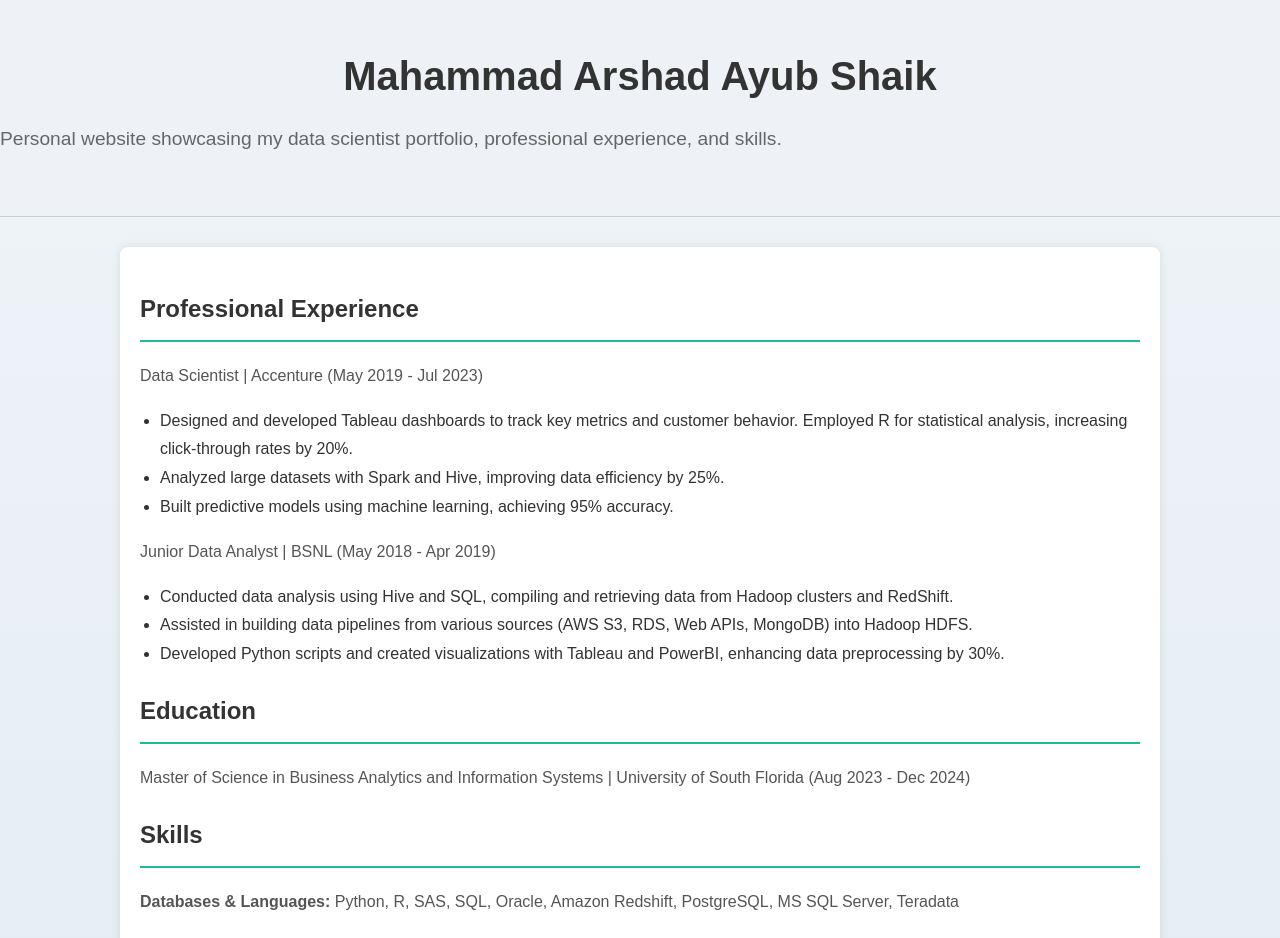
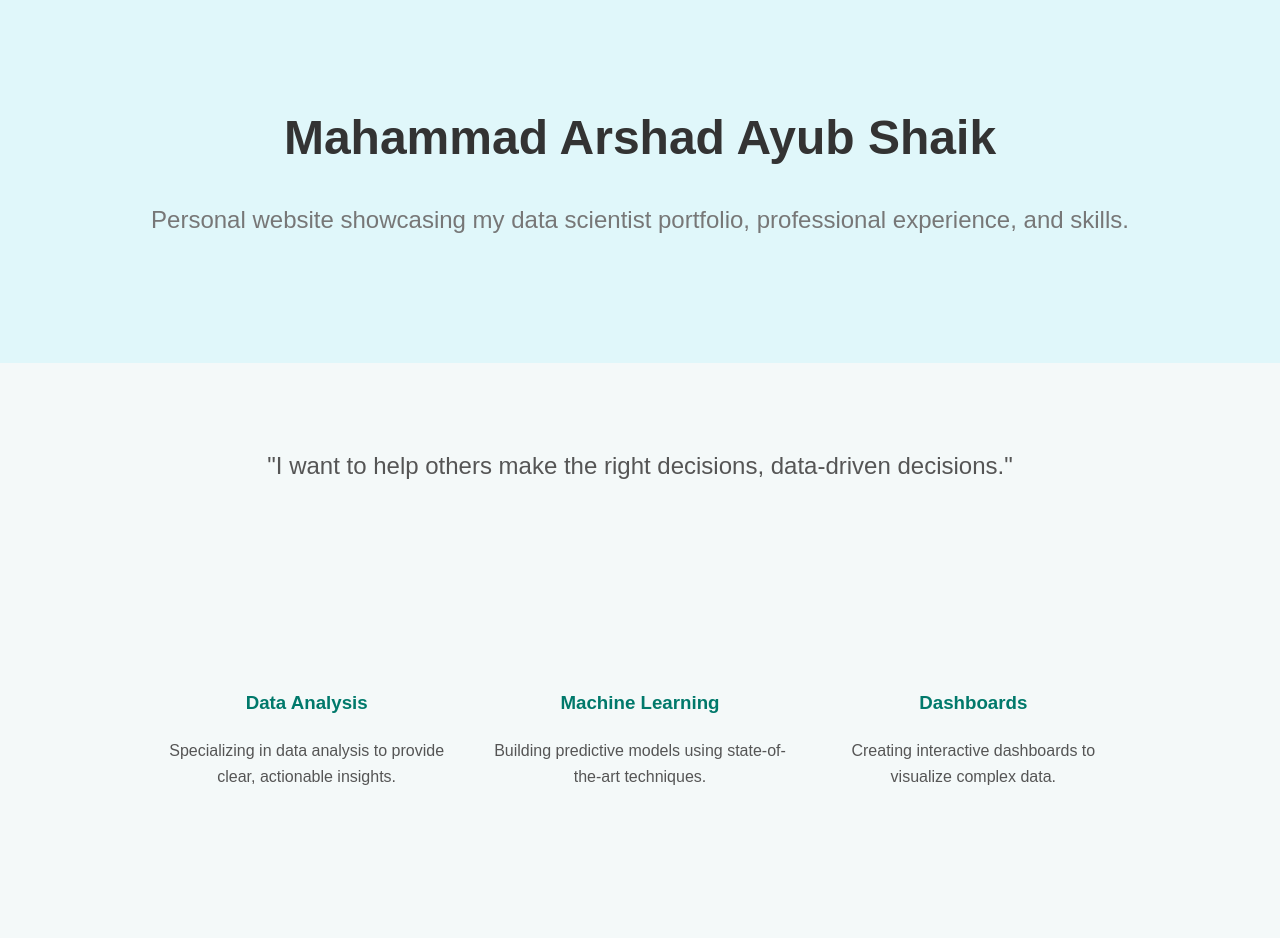
Before and after one commit to arshadsm/arshadsm.github.io, a Jekyll site: the page built from index.md, in a window 1280 px wide. Shown: the top 938 px of the page. Built offline with Jekyll 4.4.1, drawn with Linux system fonts in a browser that asks for light colours; some of the changed text lies outside the part shown.

Commit message:
Update default.html

```diff
--- a/_layouts/default.html
+++ b/_layouts/default.html
@@ -8,86 +8,105 @@
   <style>
     body {
       font-family: 'Source Sans Pro', sans-serif;
-      line-height: 1.8;
+      line-height: 1.6;
       margin: 0;
       padding: 0;
-      background: linear-gradient(to bottom, #f0f4f8, #dfe9f3);
       color: #333;
+      background-color: #f4f9f9;
     }
     header {
-      width: 100%;
-      background-color: #eef2f7;
-      padding: 40px 0;
       text-align: center;
-      border-bottom: 1px solid #ccc;
+      padding: 100px 0;
+      background-color: #e0f7fa;
     }
     header h1 {
       margin: 0;
-      font-size: 2.5em;
+      font-size: 3em;
       color: #333;
     }
     header p {
-      color: #666;
-      margin-top: 10px;
-      font-size: 1.2em;
+      font-size: 1.5em;
+      color: #777;
     }
-    .content {
-      width: 80%;
+    section {
+      padding: 60px 0;
       max-width: 1000px;
-      margin: 30px auto;
-      padding: 20px;
-      background-color: #ffffff;
-      box-shadow: 0 0 10px rgba(0, 0, 0, 0.1);
-      border-radius: 8px;
+      margin: 0 auto;
     }
-    h2 {
-      text-align: left;
-      color: #333;
-      border-bottom: 2px solid #1abc9c;
-      padding-bottom: 10px;
-      margin-bottom: 20px;
-    }
-    p {
-      text-align: left;
+    .intro {
+      text-align: center;
+      font-size: 1.5em;
       color: #555;
     }
-    ul {
-      list-style-type: disc;
-      padding-left: 20px;
-      text-align: left;
+    .services {
+      display: flex;
+      justify-content: space-around;
+      margin-top: 40px;
     }
-    .project-link {
-      color: #1abc9c;
+    .service-item {
+      text-align: center;
+      flex: 1;
+      margin: 0 20px;
+    }
+    .service-item h3 {
+      margin-bottom: 20px;
+      color: #00796b;
+    }
+    .service-item p {
+      color: #555;
+    }
+    .about-me {
+      display: flex;
+      margin-top: 60px;
+      align-items: center;
+    }
+    .about-me-text {
+      flex: 2;
+      padding-right: 20px;
+    }
+    .about-me-text h2 {
+      color: #00796b;
+    }
+    .about-me-text p {
+      color: #555;
+    }
+    .about-me img {
+      flex: 1;
+      max-width: 300px;
+      border-radius: 10px;
+    }
+    .portfolio {
+      display: flex;
+      justify-content: space-between;
+      flex-wrap: wrap;
+      margin-top: 40px;
+    }
+    .portfolio-item {
+      flex: 1 1 calc(33.333% - 20px);
+      margin: 10px;
+      background-color: #fff;
+      box-shadow: 0 4px 6px rgba(0, 0, 0, 0.1);
+      border-radius: 10px;
+      overflow: hidden;
+    }
+    .portfolio-item img {
+      width: 100%;
+      height: auto;
+    }
+    .footer {
+      background-color: #004d40;
+      color: #fff;
+      text-align: center;
+      padding: 40px 0;
+      margin-top: 60px;
+    }
+    .footer a {
+      color: #4db6ac;
       text-decoration: none;
-      font-weight: bold;
-      border-bottom: 1px dashed #1abc9c;
+      margin: 0 15px;
     }
-    .project-link:hover {
-      color: #16a085;
-      border-bottom: 1px solid #16a085;
-    }
-    .footer-links {
-      margin-top: 40px;
-      text-align: center;
-      border-top: 1px solid #ddd;
-      padding-top: 20px;
-    }
-    .footer-links ul {
-      list-style: none;
-      padding: 0;
-    }
-    .footer-links ul li {
-      display: inline;
-      margin: 0 10px;
-    }
-    .footer-links ul li a {
-      color: #1abc9c;
-      text-decoration: none;
-      font-size: 1.2em;
-      transition: color 0.3s;
-    }
-    .footer-links ul li a:hover {
-      color: #16a085;
+    .footer a:hover {
+      color: #82e9de;
     }
   </style>
 </head>
@@ -96,40 +115,48 @@
     <h1>{{ site.title }}</h1>
     <p>{{ site.description }}</p>
   </header>
-  <div class="content">
-    <h2>Professional Experience</h2>
-    <p>Data Scientist | Accenture (May 2019 - Jul 2023)</p>
-    <ul>
-      <li>Designed and developed Tableau dashboards to track key metrics and customer behavior. Employed R for statistical analysis, increasing click-through rates by 20%.</li>
-      <li>Analyzed large datasets with Spark and Hive, improving data efficiency by 25%.</li>
-      <li>Built predictive models using machine learning, achieving 95% accuracy.</li>
-    </ul>
-    <p>Junior Data Analyst | BSNL (May 2018 - Apr 2019)</p>
-    <ul>
-      <li>Conducted data analysis using Hive and SQL, compiling and retrieving data from Hadoop clusters and RedShift.</li>
-      <li>Assisted in building data pipelines from various sources (AWS S3, RDS, Web APIs, MongoDB) into Hadoop HDFS.</li>
-      <li>Developed Python scripts and created visualizations with Tableau and PowerBI, enhancing data preprocessing by 30%.</li>
-    </ul>
-    <h2>Education</h2>
-    <p>Master of Science in Business Analytics and Information Systems | University of South Florida (Aug 2023 - Dec 2024)</p>
-    <h2>Skills</h2>
-    <p><strong>Databases & Languages:</strong> Python, R, SAS, SQL, Oracle, Amazon Redshift, PostgreSQL, MS SQL Server, Teradata</p>
-    <p><strong>Statistical Methods:</strong> ANOVA, Time Series, Hypothesis Testing, Bayes Law, Principal Component Analysis (PCA), Dimensionality Reduction, Cross-Validation, Auto-correlation, Confidence Intervals</p>
-    <p><strong>Machine Learning:</strong> Regression Analysis, Bayesian Method, Decision Tree, Random Forests, SVM, Neural Network, Sentiment Analysis, K-Means Clustering, KNN, Ensemble Method, Deep Learning, Natural Language Processing (NLP)</p>
-    <p><strong>Hadoop Ecosystem:</strong> Hadoop 2.x, Spark 2.x, MapReduce, Hive, HDFS, Sqoop, Flume</p>
-    <p><strong>Data Visualization:</strong> Tableau, QlikView, PowerBI, Matplotlib, Seaborn, ggplot2</p>
-    <p><strong>Operating Systems:</strong> Windows, UNIX/UNIX Shell Scripting, Linux</p>
-    <p><strong>Cloud Computing and Version Control Systems:</strong> MS Azure, AWS - RedShift, EC2, EMR, S3, Git</p>
-    <p><strong>Soft Skills:</strong> Leadership skills, Interpersonal, Oral and Written communication</p>
-    <h2>Projects</h2>
-    <p><strong>MovieLens Recommendation System:</strong> Recommends a similar movie that might interest the customer based on the similarity index of movies the user has just watched. <a href="/notebooks/MovieLens_Recommendation_System.html" class="project-link">Explore Project</a></p>
-  </div>
-  <div class="footer-links">
-    <ul>
-      <li><a href="{{ site.linkedin }}" target="_blank"><i class="fab fa-linkedin"></i>LinkedIn</a></li>
-      <li><a href="{{ site.instagram }}" target="_blank"><i class="fab fa-instagram"></i>Instagram</a></li>
-      <li><a href="mailto:{{ site.email }}" target="_blank"><i class="fas fa-envelope"></i>Email</a></li>
-    </ul>
-  </div>
+  <section class="intro">
+    <p>"I want to help others make the right decisions, data-driven decisions."</p>
+  </section>
+  <section class="services">
+    <div class="service-item">
+      <h3>Data Analysis</h3>
+      <p>Specializing in data analysis to provide clear, actionable insights.</p>
+    </div>
+    <div class="service-item">
+      <h3>Machine Learning</h3>
+      <p>Building predictive models using state-of-the-art techniques.</p>
+    </div>
+    <div class="service-item">
+      <h3>Dashboards</h3>
+      <p>Creating interactive dashboards to visualize complex data.</p>
+    </div>
+  </section>
+  <section class="about-me">
+    <div class="about-me-text">
+      <h2>About Me</h2>
+      <p>Hello! I'm Arshad, a data scientist passionate about turning raw data into meaningful insights. With over five years of experience, I specialize in data analysis, machine learning, and creating interactive dashboards.</p>
+    </div>
+    <img src="{{ site.profile_picture }}" alt="Arshad's Picture">
+  </section>
+  <section class="portfolio">
+    <div class="portfolio-item">
+      <img src="/images/project1.png" alt="Project 1">
+    </div>
+    <div class="portfolio-item">
+      <img src="/images/project2.png" alt="Project 2">
+    </div>
+    <div class="portfolio-item">
+      <img src="/images/project3.png" alt="Project 3">
+    </div>
+  </section>
+  <footer class="footer">
+    <p>&copy; 2024 {{ site.title }}. All rights reserved.</p>
+    <p>
+      <a href="{{ site.linkedin }}" target="_blank"><i class="fab fa-linkedin"></i> LinkedIn</a>
+      <a href="{{ site.instagram }}" target="_blank"><i class="fab fa-instagram"></i> Instagram</a>
+      <a href="mailto:{{ site.email }}"><i class="fas fa-envelope"></i> Email</a>
+    </p>
+  </footer>
 </body>
 </html>
```
